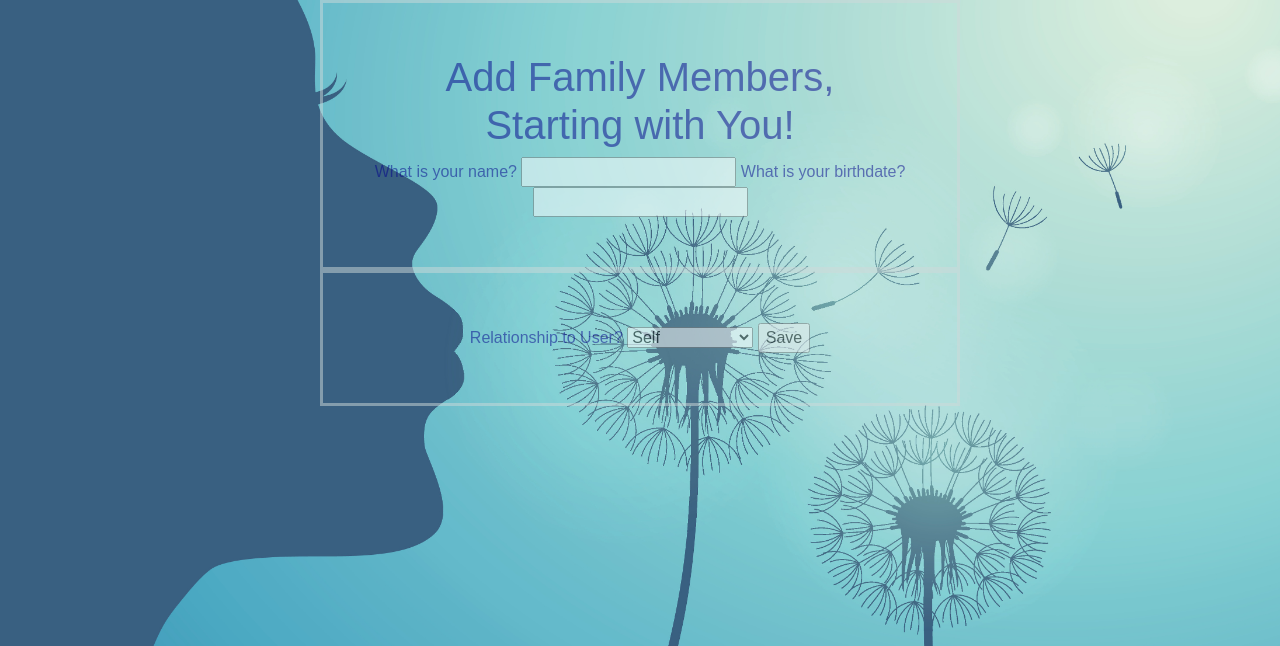
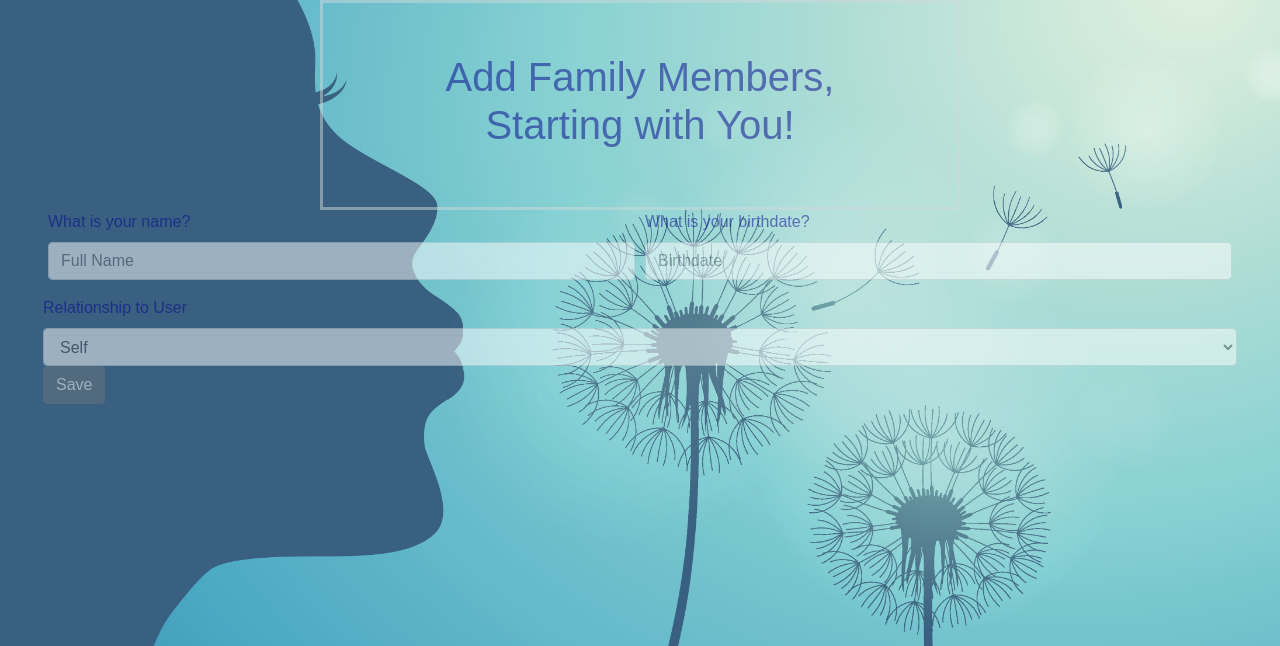
Before and after one commit to sabracadabra510/Wishblaster, a Flask app: page /create_family in a window 1280 px wide. Shown: the part 56-702 px from the top of the page. Run offline with Flask 2, Linux system fonts and the light colour scheme; some libraries are stand-ins or nearby versions; some web fonts are replaced.

Commit message:
changes to formatting and forms

```diff
--- a/static/js/action.js
+++ b/static/js/action.js
@@ -8,7 +8,7 @@ $('#view-list').on('submit', (evt) =>{
         console.log(res);
         for (const item of res) {
             $('#magic').append(`<p>Item: ${item.item_name}</p>`);
-            $('#magic').append(`      Website Link: ${item.item_link}`);
+            $('#magic').append(`<p>Website Link: ${item.item_link}</p>`);
         }
       });
 })
--- a/static/styles.css
+++ b/static/styles.css
@@ -25,3 +25,7 @@ body{
   #milestones li{
       list-style: none;
   }
+
+  #welcome li {
+    list-style: none;
+  }
--- a/templates/create_family.html
+++ b/templates/create_family.html
@@ -6,12 +6,13 @@
   <h1>Add Family Members, Starting with You!</h1>
 
   <form action="/complete_family" method="POST">
-    What is your name?
+
+    <!-- <!-What is your name?
     <input type="text" name="user">
     What is your birthdate?
     <input type="text" name="birth_date">
-  </div>
-  <div class="container center">
+
+
     Relationship to User?
     <select name="relationship_to_user">
         <option value="self">Self</option>
@@ -35,14 +36,56 @@
      </select>
 
 
-    <!-- <form action="upload.php" method="POST" enctype="multipart/form-data"></form>
+    <form action="upload.php" method="POST" enctype="multipart/form-data"></form>
       Select image to upload:
       <input type="file" name="fileToUpload" id="fileToUpload">
       <input type="submit" value="Upload Image" name= "submit">
 
-    </form>  -->
+    </form>
 
   <input type="submit" value="Save">
-  </form>
+  </form> -->
+
 </div>
+
+<div class="form-row px-5">
+  <div class="form-group col-md-6">
+    <label for="name">What is your name?</label>
+    <input type="text" name="user" class="form-control" placeholder="Full Name">
+  </div>
+
+  <div class="form-group col-md-6">
+    <label for="password">What is your birthdate?</label>
+    <input type="text" name="birth_date" class="form-control" placeholder="Birthdate">
+  </div>
+</div>
+<div class="form-row px-5">
+  <label for="phone">Relationship to User</label>
+  <select name= "relationship_to_user" class="form-control" placeholder="Relationship to User">
+    <option value="self">Self</option>
+        <option value="dad">Dad</option>
+        <option value="mom">Mom</option>
+        <option value="brother">Brother</option>
+        <option value="sister">Sister</option>
+        <option value="husband">Husband</option>
+        <option value="wife">Wife</option>
+        <option value="son">Son</option>
+        <option value="daughter">Daughter</option>
+        <option value="cousin">Cousin</option>
+        <option value="uncle">Uncle</option>
+        <option value="aunt">Aunt</option>
+        <option value="grandpa">Grandpa</option>
+        <option value="grandma">Grandma</option>
+        <option value="niece">Niece</option>
+        <option value="nephew">Nephew</option>
+        <option value="sister in law">Sister in Law</option>
+        <option value="brother in law">Brother in Law</option>
+     </select>
+</div>
+
+</div>
+<div class="form-row px-5">
+<button type="submit" class="btn btn-secondary">Save</button>
+</div>
+</form>
 {% endblock %}
--- a/templates/welcome_page.html
+++ b/templates/welcome_page.html
@@ -6,7 +6,7 @@
   <h1>Hey {{user.full_name}}!</h1>
 
   <h2>What would you like to do today?</h2>
-  <ul>
+  <ul id="welcome">
     <li><a href="/view_family">View Your Family's Wishlists</a></li>
     <li><a href="/add_to_wishlist">Add to a Wishlist</a></li>
     <li><a href="/upcoming_milestones">View Your Family's Upcoming Milestones</a></li>
```
